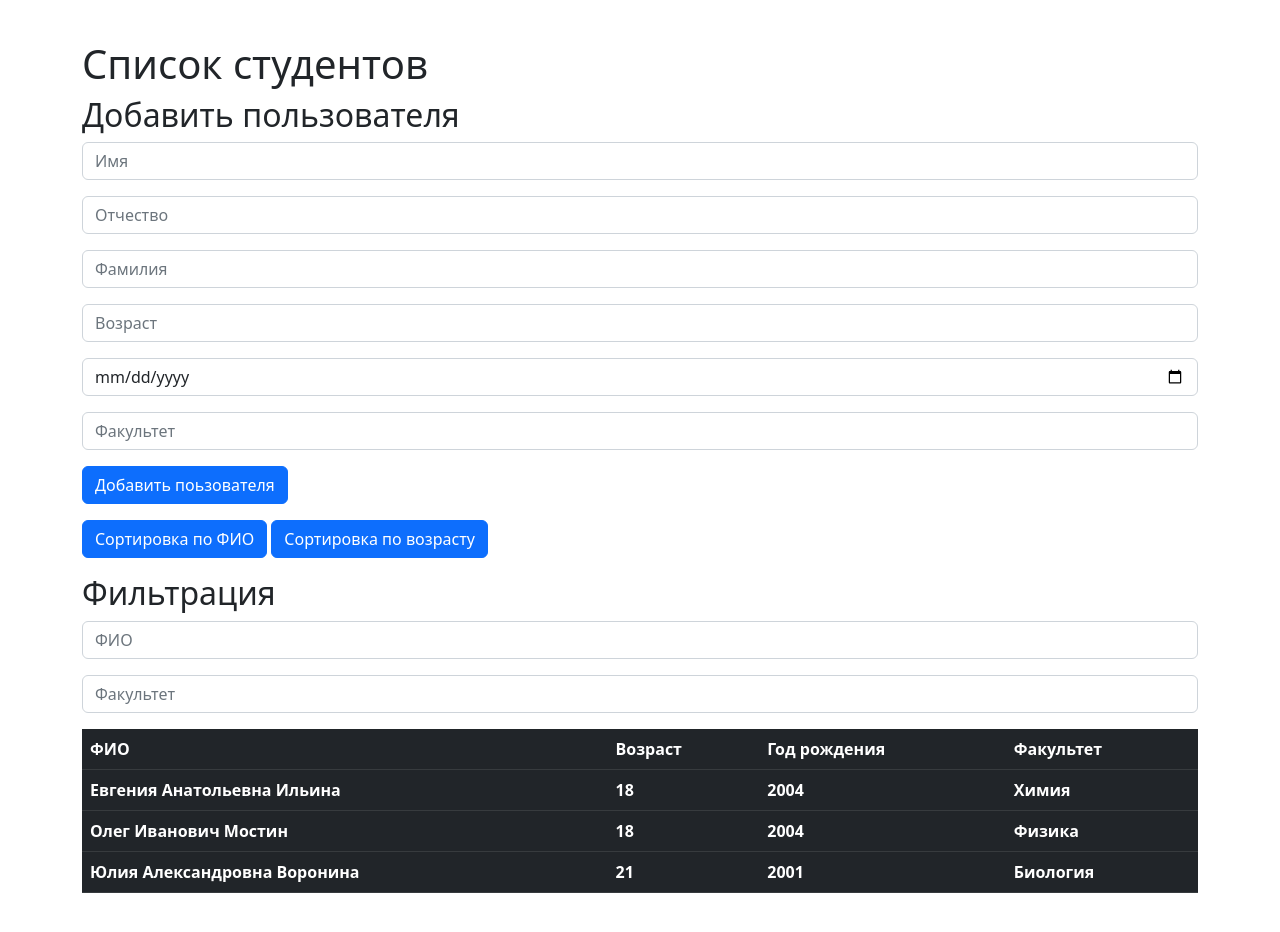
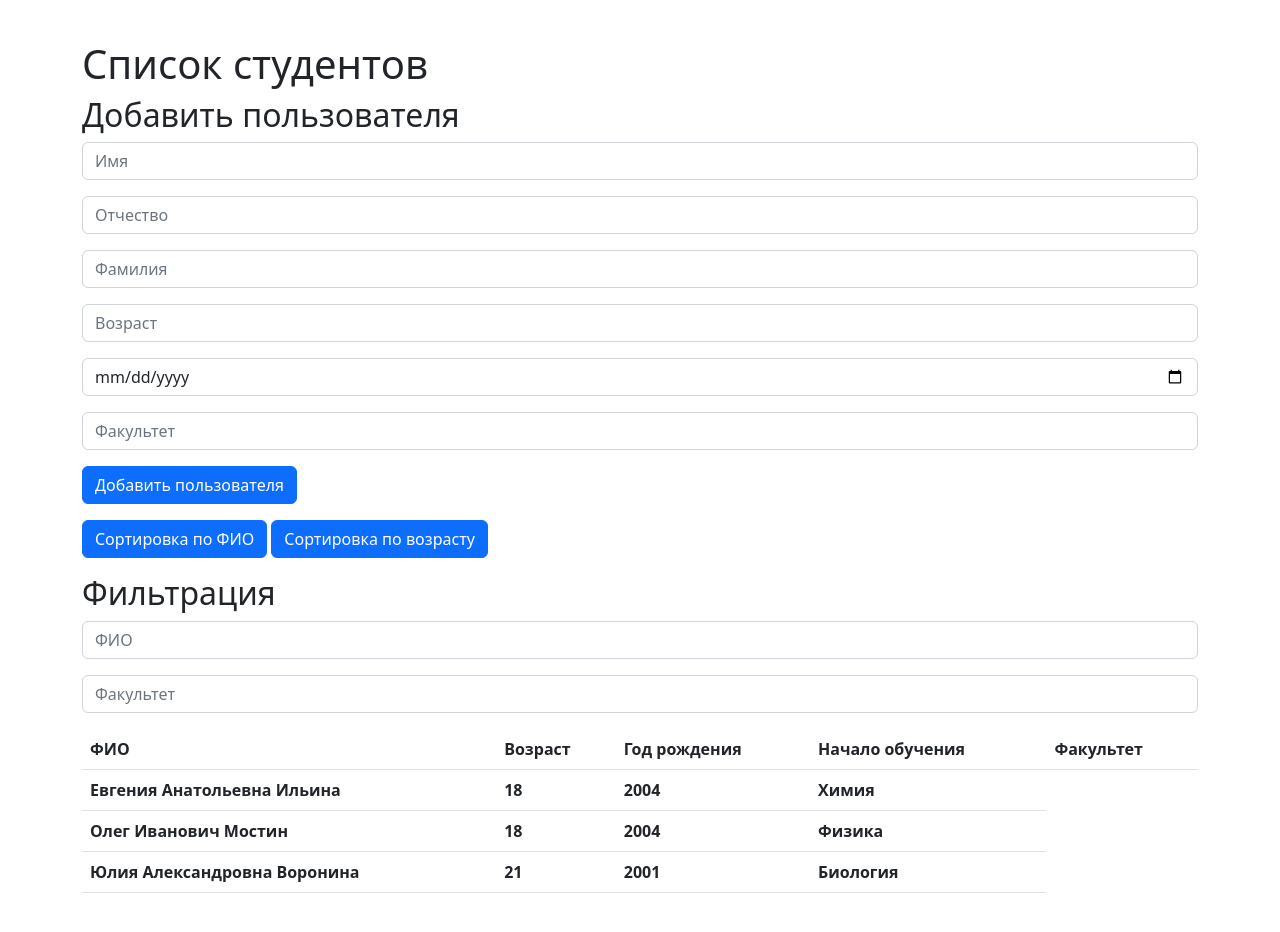
Before and after one commit to Anna-dev43/JS, a website: page 10_type-transform/index.html in a window 1280 px wide. Drawn offline with nearby package versions, Linux system fonts and the light colour scheme.

Commit message:
Практическая работа

```diff
--- a/10_type-transform/index.html
+++ b/10_type-transform/index.html
@@ -28,7 +28,7 @@
       <input id="add-form__education-inp" class="form-control mb-3" type="date" placeholder="Год обучения">
       <input id="add-form__faculty-inp" class="form-control mb-3" type="text" placeholder="Факультет">
 
-      <button type="submit" class="btn btn-primary">Добавить поьзователя</button>
+      <button type="submit" class="btn btn-primary">Добавить пользователя</button>
     </form>
 
     <div class="mb-3">
--- a/10_type-transform/main.js
+++ b/10_type-transform/main.js
@@ -35,7 +35,7 @@ $nameInp = document.getElementById('add-form__name-inp'),
       $surenameInp = document.getElementById('add-form__surename-inp'),
       $lastnameInp = document.getElementById('add-form__lastname-inp'),
       $ageInp = document.getElementById('add-form__age-inp'),
-$educationInp = document.getElementById('add-form__education-inp')
+      $educationInp = document.getElementById('add-form__education-inp'),
       $facultyInp = document.getElementById('add-form__faculty-inp'),
       $sortFIOBtn = document.getElementById('sort__fio'),
       $sortAgeBtn = document.getElementById('sort__age'),
@@ -52,18 +52,21 @@ $tableHeadTr = document.createElement('tr'),
       $tableHeadThFIO = document.createElement('th'),
       $tableHeadThAge = document.createElement('th'),
       $tableHeadThBirthYear = document.createElement('th'),
+      $tableHeadThEducation = document.createElement('th'),
       $tableHeadThFaculty = document.createElement('th');
 
-$table.classList.add('table', 'table-dark')
+      $table.classList.add('table')
 
       $tableHeadThFIO.textContent = 'ФИО'
       $tableHeadThAge.textContent = 'Возраст'
       $tableHeadThBirthYear.textContent = 'Год рождения'
+      $tableHeadThEducation.textContent = 'Начало обучения'
       $tableHeadThFaculty.textContent = 'Факультет'
 
       $tableHeadTr.append($tableHeadThFIO)
       $tableHeadTr.append($tableHeadThAge)
       $tableHeadTr.append($tableHeadThBirthYear)
+      $tableHeadTr.append($tableHeadThEducation)
       $tableHeadTr.append($tableHeadThFaculty)
 
       $tableHead.append($tableHeadTr)
```
Lines whose indentation alone changed are shown as unchanged.
